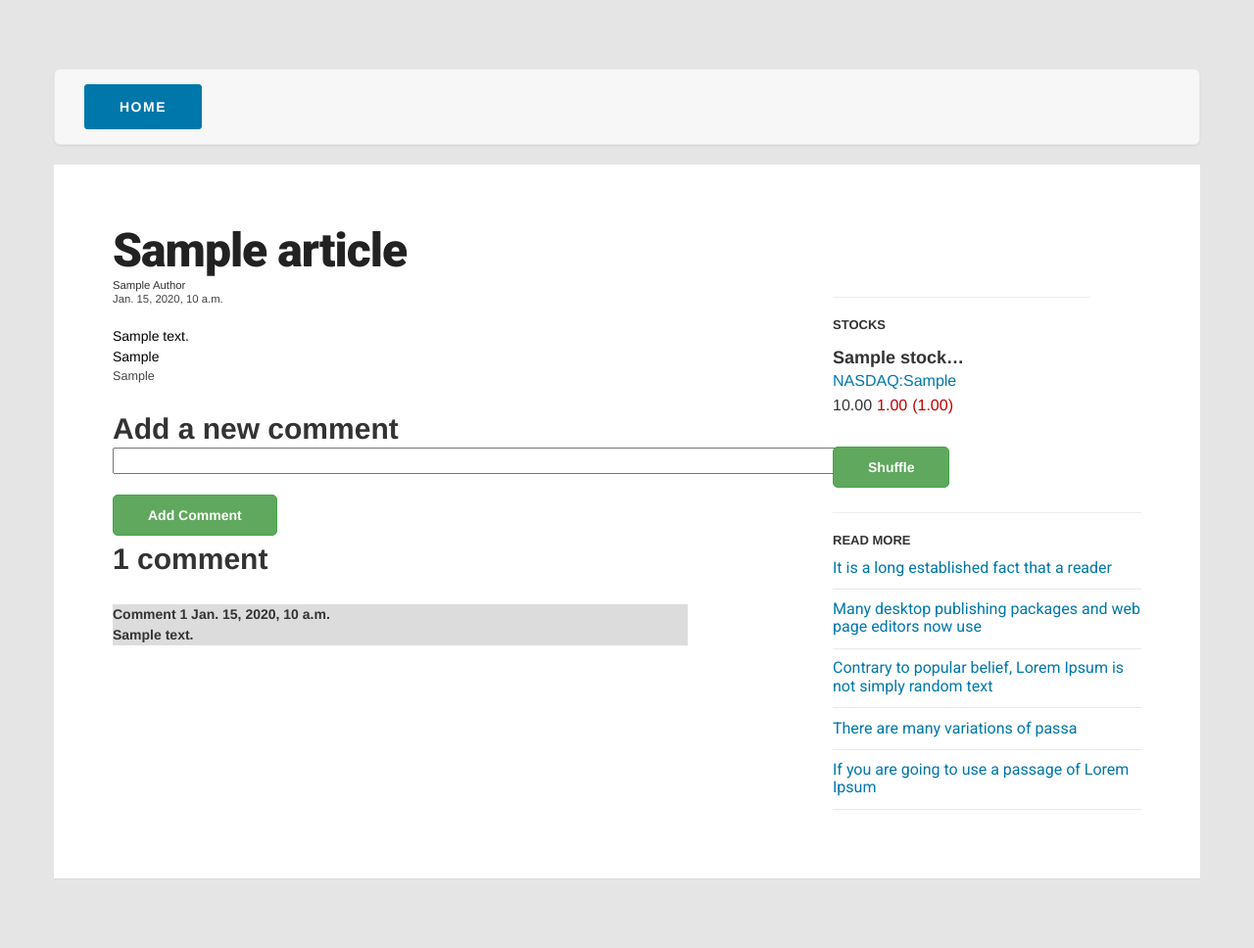
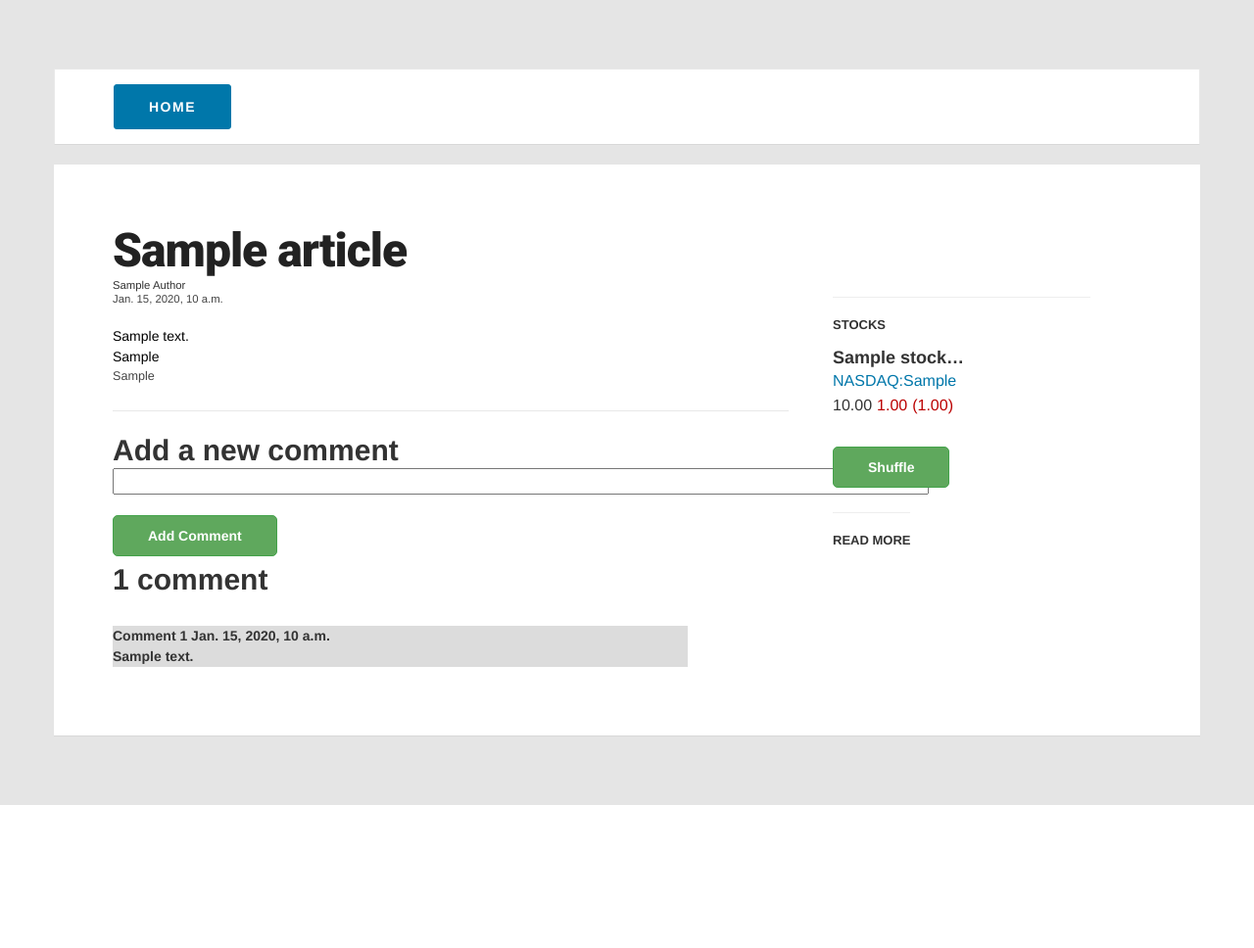
Before and after one commit to rizwanc/rizwandevinterview, a Django app: page /article/1 in a window 1280 px wide. Shown: the whole page at 98% size. After the commit the page ends 822 px from the top, so only its background shows below. Run offline with Django 3.2, Linux system fonts and the light colour scheme; tables that the repository leaves empty hold one stand-in row (values such as "Sample post"); some libraries are stand-ins or nearby versions.

Commit message:
added comments and cleaned up code

```diff
--- a/rizwandevinterviewproject/articles/models.py
+++ b/rizwandevinterviewproject/articles/models.py
@@ -11,9 +11,9 @@ class Article(models.Model):
 	pitch = models.TextField()
 	disclosure = models.TextField()
 	text = models.TextField()
+	photo_main = models.ImageField(upload_to='photos')
 	def __str__(self):
 		return self.title
-
 
 class StockQuotes(models.Model):
 	CompanyName = models.CharField(max_length=200)
@@ -24,7 +24,6 @@ class StockQuotes(models.Model):
 	def __str__(self):
 		return self.CompanyName
 
-
 class Comments(models.Model):
 	article_id = models.ForeignKey(Article, on_delete=models.DO_NOTHING)
 	comment = models.TextField()
--- a/rizwandevinterviewproject/articles/views.py
+++ b/rizwandevinterviewproject/articles/views.py
@@ -1,6 +1,7 @@
 from django.shortcuts import get_object_or_404, render
 from django.http import HttpResponseRedirect
 from random import randint
+from django.db.models import Q
 from datetime import datetime
 from .models import Article, StockQuotes, Comments
 from .forms import CommentForm
@@ -9,6 +10,7 @@ def article(request, article_id):
 	article = get_object_or_404(Article, pk=article_id)
 	stockQuotes = StockQuotes.objects.all()[:3]
 	comments = Comments.objects.filter(article_id_id = article_id)
+	articleLinks = Article.objects.filter(~Q(pk=article_id))[:5]
 
 	if request.method == 'POST':
 		# A comment was posted
@@ -32,6 +34,7 @@ def article(request, article_id):
 	context = {
 	'article': article,
 	'stockQuotes': stockQuotes,
+	'articleLinks': articleLinks,
 	'comment_form': comment_form,
 	'comments': comments
 	}
--- a/rizwandevinterviewproject/pages/views.py
+++ b/rizwandevinterviewproject/pages/views.py
@@ -3,8 +3,14 @@ from articles.models import Article
 from django.db.models import Q
 
 def index(request):
+	# Get the first article with the tag 10-promise
 	firstPromiseArticle = Article.objects.filter(tag = '10-promise').order_by('pk')[:1]
+
+	# Get the id associated with the 10-promise article
 	firstPromiseArticleID = Article.objects.filter(tag = '10-promise').order_by('pk')[:1].values('id')
+
+	# Retreive the top three articles where the article id is not equal to the article with the 10-promise tag
+	# so as not to display the same article twice.
 	articleData = Article.objects.filter(~Q(pk=firstPromiseArticleID))[:3]
 
 	context = {
--- a/rizwandevinterviewproject/rizwandevinterviewproject/static/css/style.css
+++ b/rizwandevinterviewproject/rizwandevinterviewproject/static/css/style.css
@@ -308,6 +308,11 @@ h4 {
     color: #767676;
     font-size: 12px;
 }
+
+.article-body {
+     border-bottom: 1px solid #e8e8e8;
+}
+
 .article-body .article-content {
     font-weight: 400;
     color: #000;
@@ -349,6 +354,10 @@ h4 {
 }
 
 /*comment stye*/
+
+.comment-section {
+    margin-top: 3%;
+}
 
 .comment-count {
     margin-bottom: 2em;
--- a/rizwandevinterviewproject/rizwandevinterviewproject/urls.py
+++ b/rizwandevinterviewproject/rizwandevinterviewproject/urls.py
@@ -1,8 +1,10 @@
 from django.contrib import admin
 from django.urls import path, include
+from django.conf import settings
+from django.conf.urls.static import static
 
 urlpatterns = [
 	path('', include('pages.urls')),
 	path('article/', include('articles.urls')),
     path('admin/', admin.site.urls),
-]
+] + static(settings.MEDIA_URL, document_root=settings.MEDIA_ROOT)
--- /dev/null
+++ b/rizwandevinterviewproject/templates/article_base.html
@@ -0,0 +1,29 @@
+<!DOCTYPE html>
+<html lang="en">
+ {% load staticfiles %}
+    <head>
+        <meta charset="utf-8">
+        <meta http-equiv="X-UA-Compatible" content="IE=edge">
+        <meta name="viewport" content="width=device-width, initial-scale=1">
+        <!-- The above 3 meta tags *must* come first in the head; any other head content must come *after* these tags -->
+        <title>The latest in stock news!</title>
+
+        <link href="https://fonts.googleapis.com/css?family=Roboto:100,100i,300,300i,400,400i,500,500i,700,700i,900,900i" rel="stylesheet">
+        <link rel="icon" type="image/png" href="img/facvicon.png">
+        <link href="{% static 'css/bootstrap.min.css' %}" rel="stylesheet">
+        <link href="{% static 'css/font-awesome.min.css' %}" rel="stylesheet">
+        <link href="{% static 'css/style.css' %}" rel="stylesheet" type="text/css"/>
+    </head>
+    <body>
+
+        <!-- Top Bar -->
+        {% include 'partials/_articleTopBar.html' %}
+
+        <!-- Main Content -->
+        {% block content %} {%endblock %}
+
+        <script src="{% static 'js/jquery-3.1.1.min.js' %}"></script>
+        <script src="{% static 'js/bootstrap.min.js' %}"></script>
+        <script src="{% static 'js/main.js' %}"></script>
+    </body>
+    </html>
--- a/rizwandevinterviewproject/templates/articles/article.html
+++ b/rizwandevinterviewproject/templates/articles/article.html
@@ -1,4 +1,4 @@
-{% extends 'base.html' %}
+{% extends 'article_base.html' %}
 {% load static %}
 
 {% block content %}
@@ -10,7 +10,6 @@
                         <header>
                             <div id="adv_text" class="adv-heading"></div>
                             <h1>{{ article.title }}</h1>
-                            <!--<h2>You won't believe the specs on these new all-electric vehicles. </h2>-->
                         </header>
                     </div>
                 </div>
@@ -91,11 +90,6 @@
                         <div class="ticker-row">
                             {% for stockQuotes in stockQuotes %}
                             <div>
-                                <!-- <span class="image-wrap">
-                                    <a href="#">
-                                        <img src="{% static 'images/related-1.png' %}" class="img-responsive" alt="">
-                                    </a>
-                                </span> -->
                                 <h3>{{ stockQuotes.CompanyName }}</h3>
                                 <h4>
                                     <span class="ticker">
@@ -125,11 +119,9 @@
                             <hr><h2>Read More</h2>
                         </div>
                         <ul class="two-line-list">
-                            <li><a href="#">It is a long established fact that a reader</a></li>
-                            <li><a href="#">Many desktop publishing packages and web page editors now use</a></li>
-                            <li><a href="#">Contrary to popular belief, Lorem Ipsum is not simply random text</a></li>
-                            <li><a href="#">There are many variations of passa</a></li>
-                            <li><a href="#" >If you are going to use a passage of Lorem Ipsum</a></li>
+                            {% for articleLinks in articleLinks %}
+                                <li><a href="{% url 'article' articleLinks.id %}">{{ articleLinks.title }}</a></li>
+                            {% endfor %}
                         </ul>
                     </section>
                 </aside>
--- /dev/null
+++ b/rizwandevinterviewproject/templates/partials/_articleTopBar.html
@@ -0,0 +1,3 @@
+ <div class="container top-bar article-top-bar">
+            <a href="{% url 'home' %}" class="btn btn-primary">HOME</a>
+ </div>
```
Also changed, not shown: rizwandevinterviewproject/templates/pages/index.html (+6 -5 lines), rizwandevinterviewproject/articles/migrations/0013_article_photo_main.py (added), rizwandevinterviewproject/media/photos/51jobs.jfif (added), rizwandevinterviewproject/media/photos/atlassian.png (added), rizwandevinterviewproject/media/photos/barrick-gold.jfif (added), rizwandevinterviewproject/media/photos/goldman-sachs.jfif (added), rizwandevinterviewproject/media/photos/intel.jfif (added), rizwandevinterviewproject/media/photos/national-grids.jpg (added), rizwandevinterviewproject/media/photos/ncr-corporation.jfif (added), rizwandevinterviewproject/media/photos/nvidia.jfif (added), rizwandevinterviewproject/media/photos/pearson.png (added), rizwandevinterviewproject/media/photos/skyworks.jfif (added).
